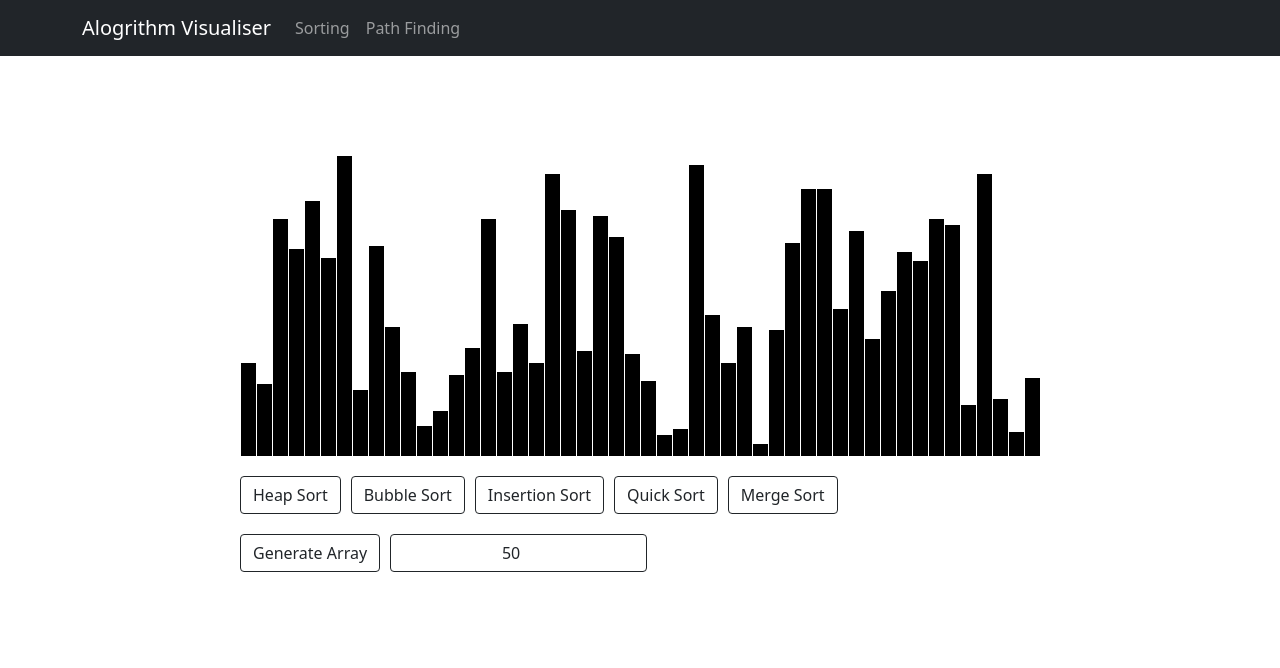
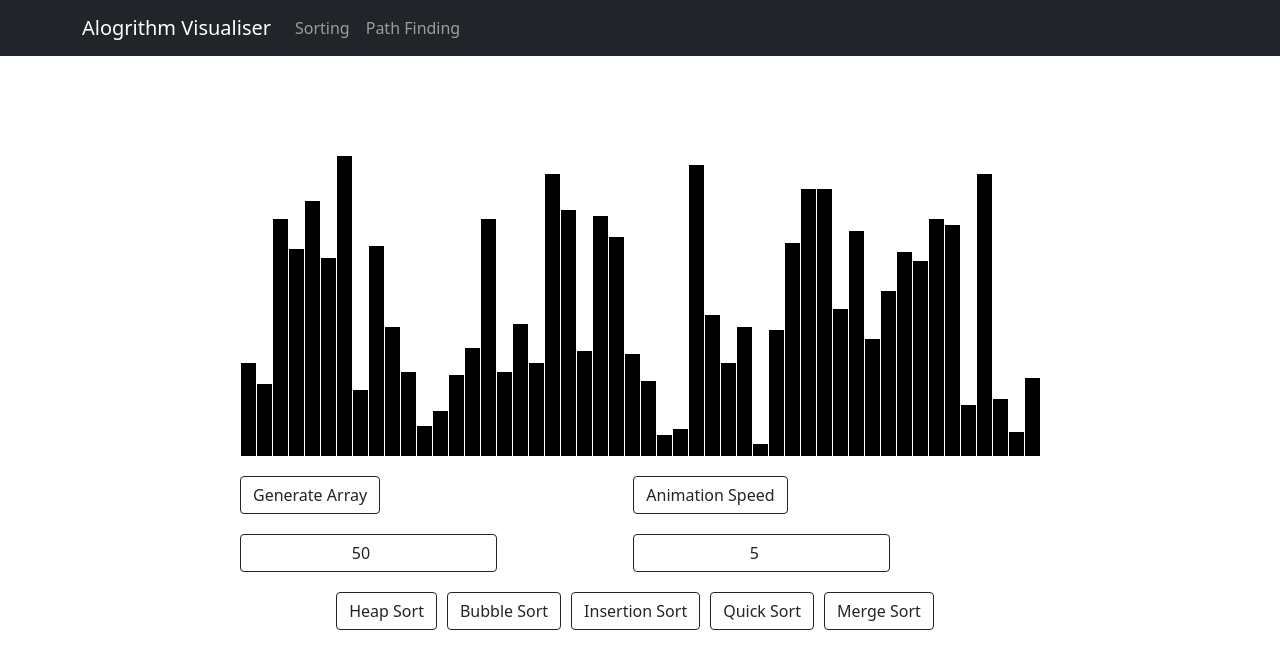
Before and after one commit to OliverSimonGH/Algorithm-Visualiser, a React (Create React App) app: page / in a window 1280 px wide. Shown: the top 668 px of the page. Built offline with nearby package versions, Linux system fonts and the light colour scheme.

Commit message:
formatted buttons UI to look nicer and allowed users to change the speed of the algorithm

```diff
--- a/src/Algorithm.js
+++ b/src/Algorithm.js
@@ -11,14 +11,14 @@ import {
   ANIMATION_TYPE,
 } from "./Animations";
 
-const ANIMATION_SPEED = 3;
-
 export default class Algorithm extends Component {
   state = {
     array: [],
     arraySize: 50,
     buttonsEnabled: false,
-    timeouts: []
+    timeouts: [],
+    animationSpeed: 5,
+    tempSpeed: 5
   };
 
   componentDidMount() {
@@ -28,15 +28,14 @@ export default class Algorithm extends Component {
   disableButtons = (val) => {
     this.setState({ buttonsEnabled: true });
 
-    if(val > 0){
+    if (val > 0) {
       new Promise((res, rej) => {
         setTimeout(() => {
-          res()
+          res();
         }, val);
-      })
-      .then(() => {
+      }).then(() => {
         this.setState({ buttonsEnabled: false });
-      })
+      });
     }
   };
 
@@ -48,8 +47,8 @@ export default class Algorithm extends Component {
     let temp = [];
     let arrSize = this.state.arraySize;
 
-    if(arrSize < 10) arrSize = 10;
-    else if(arrSize > 200) arrSize = 200;
+    if (arrSize < 10) arrSize = 10;
+    else if (arrSize > 200) arrSize = 200;
 
     for (let i = 0; i < arrSize; i++) {
       temp.push(this.randNum());
@@ -69,11 +68,11 @@ export default class Algorithm extends Component {
       this.cleared = true;
       clearTimeout(id);
     };
-}
+  };
 
   swapAnimation = (animations, callback = null) => {
-    let disableButtonLength = animations.length * ANIMATION_SPEED;
-    this.disableButtons(disableButtonLength)
+    let disableButtonLength = animations.length * this.state.animationSpeed;
+    this.disableButtons(disableButtonLength);
 
     if (callback === null) {
       for (let j = 0; j < animations.length; j++) {
@@ -86,7 +85,7 @@ export default class Algorithm extends Component {
             setTimeout(() => {
               bars[one].style.backgroundColor = "red";
               bars[two].style.backgroundColor = "red";
-            }, j * ANIMATION_SPEED);
+            }, j * this.state.animationSpeed);
           } else {
             setTimeout(() => {
               bars[one].style.backgroundColor = "black";
@@ -98,7 +97,7 @@ export default class Algorithm extends Component {
               new_temp[two] = swap_one;
 
               this.setState({ array: new_temp });
-            }, j * ANIMATION_SPEED);
+            }, j * this.state.animationSpeed);
           }
         }
       }
@@ -152,30 +151,52 @@ export default class Algorithm extends Component {
           setTimeout(() => {
             bars[one].style.backgroundColor = "red";
             bars[two].style.backgroundColor = "red";
-          }, j * ANIMATION_SPEED);
+          }, j * this.state.animationSpeed);
         } else if (ANIMATION_TYPE.BLACK === anType) {
           setTimeout(() => {
             bars[one].style.backgroundColor = "black";
             bars[two].style.backgroundColor = "black";
-          }, j * ANIMATION_SPEED);
+          }, j * this.state.animationSpeed);
         } else {
           setTimeout(() => {
             let new_temp = [...this.state.array];
             new_temp[one] = two;
             this.setState({ array: new_temp });
-          }, j * ANIMATION_SPEED);
+          }, j * this.state.animationSpeed);
         }
       }
     });
   };
 
-  inputChange = (value) => {
-    if (value === ""){
-      return this.setState({arraySize: 1})
+  arraySizeInputChange = (value) => {
+    if (value === "") {
+      return this.setState({ arraySize: 1 });
     }
 
     this.setState({
-      arraySize: value
+      arraySize: value,
+    });
+  };
+
+  animationInputChange = (value) => {
+    if (value === "") {
+      return this.setState({ tempSpeed: 1 });
+    }
+
+    this.setState({
+      tempSpeed: value,
+    });
+  };
+
+  animationSpeed = () => {
+    let speed = this.state.tempSpeed;
+
+    if (speed < 1) speed = 1;
+    else if (speed > 100) speed = 100;
+
+    this.setState({
+      animationSpeed: speed,
+      tempSpeed: speed
     })
   }
 
@@ -186,18 +207,20 @@ export default class Algorithm extends Component {
       let current = temp[i];
       let next = temp[i + 1];
 
-      if (current > next){
+      if (current > next) {
         return false;
       }
     }
 
     return true;
-  }
+  };
+
   render() {
     return (
       <div className="mainContainer">
         <div className="algorithmContainer">
-          {this.state.arraySize && this.state.array.map((bar, key) => {
+          {this.state.arraySize &&
+            this.state.array.map((bar, key) => {
               return (
                 <div
                   className="algorithmBar"
@@ -208,10 +231,50 @@ export default class Algorithm extends Component {
               );
             })}
         </div>
-        <div className="algorithmButtons">
+        <div>
+          <div className="button-spacing">
             <div>
             <Button
-            variant="outline-dark"
+              variant="outline-dark algorithmButtons"
+              onClick={() => this.generateArray()}
+              style={{ marginRight: 10, marginTop: 20 }}
+              disabled={this.state.buttonsEnabled}
+            >
+              Generate Array
+            </Button>
+
+            <input
+              type="number"
+              class="btn btn-outline-dark custom-input algorithmButtons"
+              placeholder={this.state.arraySize}
+              value={this.state.arraySize}
+              onChange={(e) => this.arraySizeInputChange(e.target.value)}
+            ></input>
+            </div>
+
+            <div>
+            <Button
+              variant="outline-dark algorithmButtons"
+              onClick={() => this.animationSpeed()}
+              style={{ marginRight: 10, marginTop: 20 }}
+              disabled={this.state.buttonsEnabled}
+            >
+              Animation Speed
+            </Button>
+
+            <input
+              type="number"
+              class="btn btn-outline-dark custom-input algorithmButtons"
+              placeholder={this.state.tempSpeed}
+              value={this.state.tempSpeed}
+              onChange={(e) => this.animationInputChange(e.target.value)}
+            ></input>
+            </div>
+
+          </div>
+          <div className="button-center">
+            <Button
+              variant="outline-dark algorithmButtons"
               onClick={() => this.heapSort()}
               style={{ marginRight: 10 }}
               className="dis"
@@ -220,7 +283,7 @@ export default class Algorithm extends Component {
               Heap Sort
             </Button>
             <Button
-            variant="outline-dark"
+              variant="outline-dark algorithmButtons"
               onClick={() => this.bubbleSort()}
               style={{ marginRight: 10 }}
               className="dis"
@@ -229,7 +292,7 @@ export default class Algorithm extends Component {
               Bubble Sort
             </Button>
             <Button
-            variant="outline-dark"
+              variant="outline-dark algorithmButtons"
               onClick={() => this.insertionSort()}
               style={{ marginRight: 10 }}
               className="dis"
@@ -238,7 +301,7 @@ export default class Algorithm extends Component {
               Insertion Sort
             </Button>
             <Button
-            variant="outline-dark"
+              variant="outline-dark algorithmButtons"
               className="dis"
               onClick={() => this.quicksort()}
               style={{ marginRight: 10 }}
@@ -247,7 +310,7 @@ export default class Algorithm extends Component {
               Quick Sort
             </Button>
             <Button
-            variant="outline-dark"
+              variant="outline-dark algorithmButtons"
               className="dis"
               onClick={() => this.mergeSort()}
               disabled={this.state.buttonsEnabled}
@@ -255,17 +318,6 @@ export default class Algorithm extends Component {
               Merge Sort
             </Button>
           </div>
-          <div>
-          <Button
-            variant="outline-dark"
-            onClick={() => this.generateArray()}
-            style={{ marginRight: 10, marginTop: 20}}
-            disabled={this.state.buttonsEnabled}
-          >
-            Generate Array
-          </Button>
-          <input type="number" class="btn btn-outline-dark custom-input" placeholder={this.state.arraySize} value={this.state.arraySize} onChange={(e) => this.inputChange(e.target.value)}></input>
-          </div>
         </div>
       </div>
     );
--- a/src/App.css
+++ b/src/App.css
@@ -22,6 +22,7 @@ html {
 
 .algorithmButtons {
   margin-top: 20px;
+  margin-right: 10px;
 }
 
 .mainContainer {
@@ -43,3 +44,18 @@ html {
   background-color: #ffff !important;
 
 }
+
+input {
+  position: relative;
+}
+
+.button-spacing {
+  display: flex;
+  justify-content: space-between;
+
+}
+
+.button-center {
+  display: flex;
+  justify-content: center;
+}
```
Lines whose indentation alone changed are shown as unchanged.
